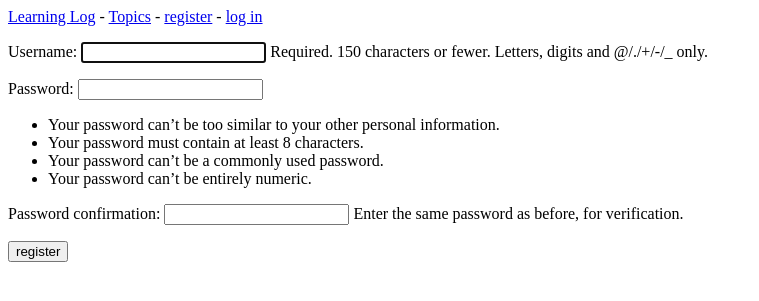
After one commit to gearslayer360/python-learning, a Django app: page /users/register/ in a window 1280 px wide. The commit adds this page. Shown: the top 301 px of the page, without its empty margins (0-759 px from the left). Run offline with Django 3.2, Linux system fonts and the light colour scheme.

Commit message:
Learning Log project

```diff
--- a/learning_log/ll_env/learning_log/learning_log/settings.py
+++ b/learning_log/ll_env/learning_log/learning_log/settings.py
@@ -124,3 +124,6 @@ USE_TZ = True
 # https://docs.djangoproject.com/en/1.10/howto/static-files/
 
 STATIC_URL = '/static/'
+
+# My settings
+LOGIN_URL = "/users/login/"
--- a/learning_log/ll_env/learning_log/learning_logs/models.py
+++ b/learning_log/ll_env/learning_log/learning_logs/models.py
@@ -1,4 +1,5 @@
 from django.db import models
+from django.contrib.auth.models import User
 
 # Create your models here.
 
@@ -7,6 +8,7 @@ class Topic(models.Model):
     """A topic the user is learning about"""
     text = models.CharField(max_length=200)
     date_added = models.DateTimeField(auto_now_add=True)
+    owner = models.ForeignKey(User)
 
     def __str__(self):
         """Return a string representation of the model."""
--- a/learning_log/ll_env/learning_log/learning_logs/templates/learning_logs/base.html
+++ b/learning_log/ll_env/learning_log/learning_logs/templates/learning_logs/base.html
@@ -3,7 +3,9 @@
   <a href="{% url 'learning_logs:topics' %}">Topics</a> -
   {% if user.is_authenticated %}
     Hello, {{ user.username }}
+    <a href="{% url 'users:logout' %}">log out</a>
   {% else %}
+    <a href="{% url 'users:register' %}">register</a> -
     <a href="{% url 'users:login' %}">log in</a>
   {% endif %}
 </p>
--- a/learning_log/ll_env/learning_log/learning_logs/urls.py
+++ b/learning_log/ll_env/learning_log/learning_logs/urls.py
@@ -22,4 +22,5 @@ urlpatterns = [
 
     # Page for editing an entry
     url(r"^edit_entry/(?P<entry_id>\d+)/$", views.edit_entry, name="edit_entry"),
+
 ]
--- /dev/null
+++ b/learning_log/ll_env/learning_log/users/templates/users/register.html
@@ -0,0 +1,11 @@
+{% extends "learning_logs/base.html" %}
+
+{% block content %}
+  <form method="post" action="{% url 'users:register' %}">
+    {% csrf_token %}
+    {{ form.as_p }}
+
+    <button name="submit">register</button>
+    <input type="hidden" name="next" value="{% url 'learning_logs:index' %}">
+  </form>
+{% endblock content %}
--- a/learning_log/ll_env/learning_log/users/urls.py
+++ b/learning_log/ll_env/learning_log/users/urls.py
@@ -9,4 +9,10 @@ urlpatterns = [
     # Login page
     url(r"^login/$", login, {"template_name": "users/login.html"}, name="login"),
 
+    # Logout page
+    url(r"^logout/$", views.logout_view, name="logout"),
+
+    # Registration page
+    url(r"^register/$", views.register, name="register"),
+
 ]
--- a/learning_log/ll_env/learning_log/users/views.py
+++ b/learning_log/ll_env/learning_log/users/views.py
@@ -1,3 +1,34 @@
 from django.shortcuts import render
+from django.http import  HttpResponseRedirect
+from django.core.urlresolvers import reverse
+from django.contrib.auth import login, logout, authenticate
+from django.contrib.auth.forms import UserCreationForm
 
 # Create your views here.
+
+
+def logout_view(request):
+    """Log the user out."""
+    logout(request)
+    return HttpResponseRedirect(reverse("learning_logs:index"))
+
+
+def register(request):
+    """Register a new user."""
+    if request.method != "POST":
+        # Display a blank registration form.
+        form = UserCreationForm()
+    else:
+        # Process completed form.
+        form = UserCreationForm(data=request.POST)
+
+        if form.is_valid():
+            new_user = form.save()
+            # Log the user in and then redirect to the home page
+            authenticated_user = authenticate(username=new_user.username,
+                password=request.POST["password1"])
+            login(request, authenticated_user)
+            return HttpResponseRedirect(reverse("learning_logs:index"))
+
+    context = {"form": form}
+    return render(request, "users/register.html", context)
```
Also changed, not shown: learning_log/ll_env/learning_log/learning_logs/views.py (+12 -2 lines), learning_log/ll_env/learning_log/db.sqlite3.
